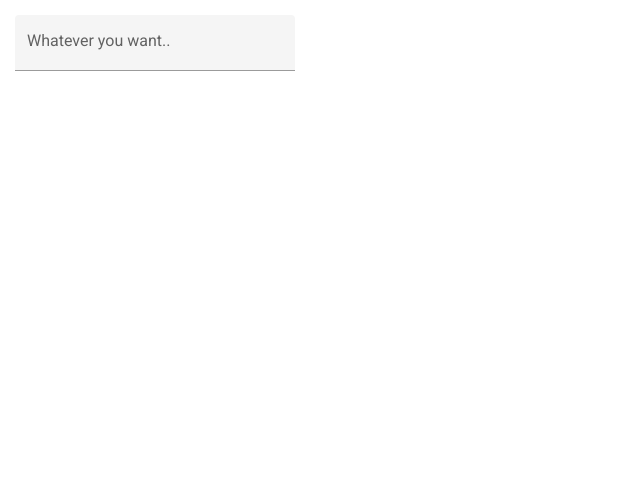
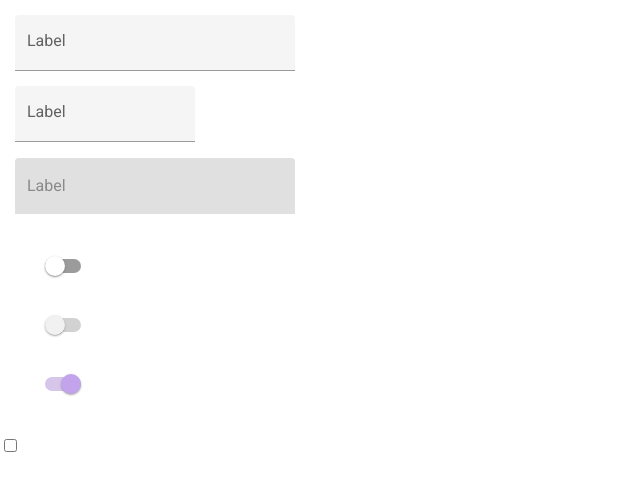
Before and after one commit to danielReineborn/mandatory-uxdesign1, a React (Create React App) app: page / in a window 1280 px wide. Shown: the top 490 px of the page, without its empty margins (0-640 px from the left). Built offline with nearby package versions, Linux system fonts and the light colour scheme.

Commit message:
Switch done

```diff
--- a/src/App.js
+++ b/src/App.js
@@ -2,11 +2,27 @@ import React from 'react';
 import './App.css';
 
 import TextField from "./Components/TextField";
+import Switch from "./Components/Switch";
+import CheckBox from "./Components/CheckBox";
 
 function App() {
   return (
-    <div>
-      <TextField disabled={false} placeHolder="Whatever you want.." width="280" />
+    <div style={{ backgroundColor: "white", height: "100vh" }}>
+      <TextField disabled={false} placeHolder="Label" width="280" />
+      <TextField disabled={false} placeHolder="Label" width="180" />
+      <TextField disabled={true} placeHolder="Label" width="280" />
+
+
+      <div>
+        <Switch disabled={{ state: false, on: true, }} />
+        <Switch disabled={{ state: true, on: false, }} />
+
+        <Switch disabled={{ state: true, on: true, }} />
+      </div>
+
+      <div>
+        <CheckBox />
+      </div>
     </div>
   );
 }
--- /dev/null
+++ b/src/Components/CheckBox.js
@@ -0,0 +1,13 @@
+import React from "react";
+import styled from "styled-components"
+
+export default function CheckBox() {
+
+
+  return (
+
+    <div>
+      <input type="checkbox" name="" id="" />
+    </div>
+  )
+}
--- /dev/null
+++ b/src/Components/Switch.js
@@ -0,0 +1,258 @@
+import React from "react";
+import styled from "styled-components";
+
+const CustomSwitch = styled.label`
+  position: relative;
+  margin: 45px;
+  display: block;
+  background-color: #9b9b9b;
+  width: 36px;
+  height: 14px;
+  border-radius: 18px;
+
+  .slider {
+    position: absolute;
+    top: 0px;
+    left: 0px;
+    bottom: 0px;
+    right: 0px;
+    border-radius: 16px;
+  }
+
+  .slider:before {
+    content: "";
+    display: inline-block;
+    height: 20px;
+    width: 20px;
+    position: absolute;
+    top: -3px;
+    left: 0px;
+    background-color: #ffffff;
+    transition: 0.4s;
+    border-radius: 50%;
+    z-index:3;
+    box-shadow: 0px 1px 2px 0px rgba(102,102,102,0.75);
+    -webkit-box-shadow: 0px 1px 2px 0px rgba(102,102,102,0.75);
+    -moz-box-shadow: 0px 1px 2px 0px rgba(102,102,102,0.75);
+
+  }
+
+  input {
+    height: 0px;
+    width: 0px;
+    opacity: 0;
+
+    :checked + .slider:before {
+      background-color: #6200ee;
+      transform: translateX(18px);
+      transition: 0.4s;
+    }
+
+    :checked + .slider {
+      background-color: #a472ea;
+    }
+
+    :not(:checked) + .slider:hover:after {
+      content: "";
+      display: inline-block;
+      height: 20px;
+      width: 20px;
+      position: absolute;
+      top: -3px;
+      left: 0px;
+      background-color: #9b9b9b;
+      opacity: 0.15;
+      transition: 0.4s;
+      border-radius: 50%;
+      z-index: 2;
+      transform: scale(2.35);
+    }
+
+    :checked + .slider:hover:after {
+      content: "";
+      display: inline-block;
+      height: 20px;
+      width: 20px;
+      position: absolute;
+      top: -3px;
+      left: 18px;
+      background-color: #a472ea;
+      opacity: 0.15;
+      transition: 0.15s;
+      border-radius: 50%;
+      z-index: 2;
+      transform: scale(2.35);
+    }
+
+    :checked + .slider:active:after {
+      content: "";
+      display: inline-block;
+      height: 20px;
+      width: 20px;
+      position: absolute;
+      top: -3px;
+      left: 18px;
+      background-color: #a472ea;
+      opacity: 0.55;
+      transition: 0.15s;
+      border-radius: 50%;
+      z-index: 2;
+      transform: scale(2.35);
+    }
+
+    :not(:checked) + .slider:active:after {
+      content: "";
+      display: inline-block;
+      height: 20px;
+      width: 20px;
+      position: absolute;
+      top: -3px;
+      left: 0px;
+      background-color: #9b9b9b;
+      opacity: 0.55;
+      transition: 0.4s;
+      border-radius: 50%;
+      transform: scale(2.35);
+      z-index: 2;
+    }
+
+    :not(:checked):focus + .slider:after {
+      content: "";
+      display: inline-block;
+      height: 20px;
+      width: 20px;
+      position: absolute;
+      top: -3px;
+      left: 0px;
+      background-color: #9b9b9b;
+      opacity: 0.4;
+      transition: 0.4s;
+      border-radius: 50%;
+      transform: scale(2.35);
+      z-index: 2;
+    }
+
+    :checked:focus + .slider:after {
+      content: "";
+      display: inline-block;
+      height: 20px;
+      width: 20px;
+      position: absolute;
+      top: -3px;
+      left: 0px;
+      background-color: #a472ea;
+      opacity: 0.4;
+      transition: 0.4s;
+      border-radius: 50%;
+      z-index: 2;
+      transform: translateX(18px) scale(2.35);
+    }
+  }
+}
+`
+
+const DisabledSwitch = styled.label`
+opacity: 0.8;
+position: relative;
+  margin: 45px;
+  display: block;
+  background-color: #c8c8c8;
+  width: 36px;
+  height: 14px;
+  border-radius: 18px;
+
+  .slider {
+    position: absolute;
+    top: 0px;
+    left: 0px;
+    bottom: 0px;
+    right: 0px;
+    border-radius: 16px;
+  }
+
+  .slider:before {
+    content: "";
+    display: inline-block;
+    height: 20px;
+    width: 20px;
+    position: absolute;
+    top: -3px;
+    left: 0px;
+    background-color: #eeeeee;
+
+    border-radius: 50%;
+    z-index:3;
+    box-shadow: 0px 1px 2px 0px rgba(102,102,102,0.75);
+    -webkit-box-shadow: 0px 1px 2px 0px rgba(102,102,102,0.75);
+    -moz-box-shadow: 0px 1px 2px 0px rgba(102,102,102,0.75);
+
+  }
+`
+const DisabledSwitchOn = styled.label`
+position: relative;
+opacity: 0.8;
+  margin: 45px;
+  display: block;
+  background-color: #ccb8e6;
+  width: 36px;
+  height: 14px;
+  border-radius: 18px;
+
+  .slider {
+    position: absolute;
+    top: 0px;
+    left: 0px;
+    bottom: 0px;
+    right: 0px;
+    border-radius: 16px;
+  }
+
+  .slider:before {
+    content: "";
+    display: inline-block;
+    height: 20px;
+    width: 20px;
+    position: absolute;
+    top: -3px;
+    left: 16px;
+    background-color: #b38de8;
+    border-radius: 50%;
+    z-index:3;
+    box-shadow: 0px 1px 2px 0px rgba(102,102,102,0.75);
+    -webkit-box-shadow: 0px 1px 2px 0px rgba(102,102,102,0.75);
+    -moz-box-shadow: 0px 1px 2px 0px rgba(102,102,102,0.75);
+
+  }
+
+  input {
+    height: 0px;
+    width: 0px;
+    opacity: 0;
+
+    :checked + .slider {
+      background-color: #a472ea;
+    }
+  }
+
+`
+
+export default function Switch({ disabled }) {
+
+  let slider;
+  if (!disabled.state) {
+    slider = <CustomSwitch className="switch">
+      <input type="checkbox" />
+      <span className="slider"></span>
+    </CustomSwitch>
+  } else if (!disabled.on) {
+    slider = <DisabledSwitch>
+      <input type="checkbox" />
+      <span className="slider"></span>
+    </DisabledSwitch>
+  } else {
+    slider = slider = <DisabledSwitchOn>
+      <span className="slider"></span>
+    </DisabledSwitchOn>
+  }
+  return slider;
+}
```
